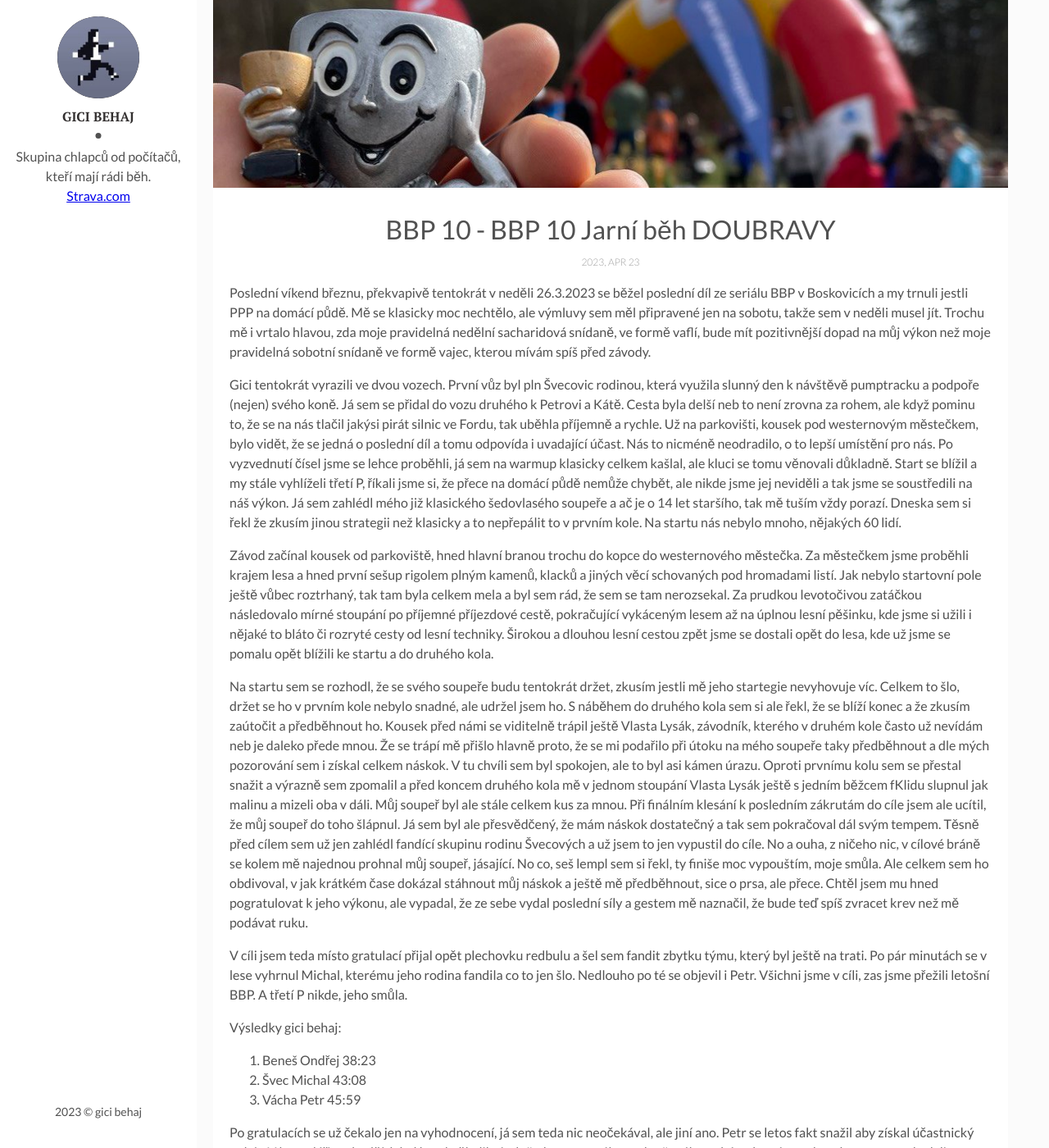
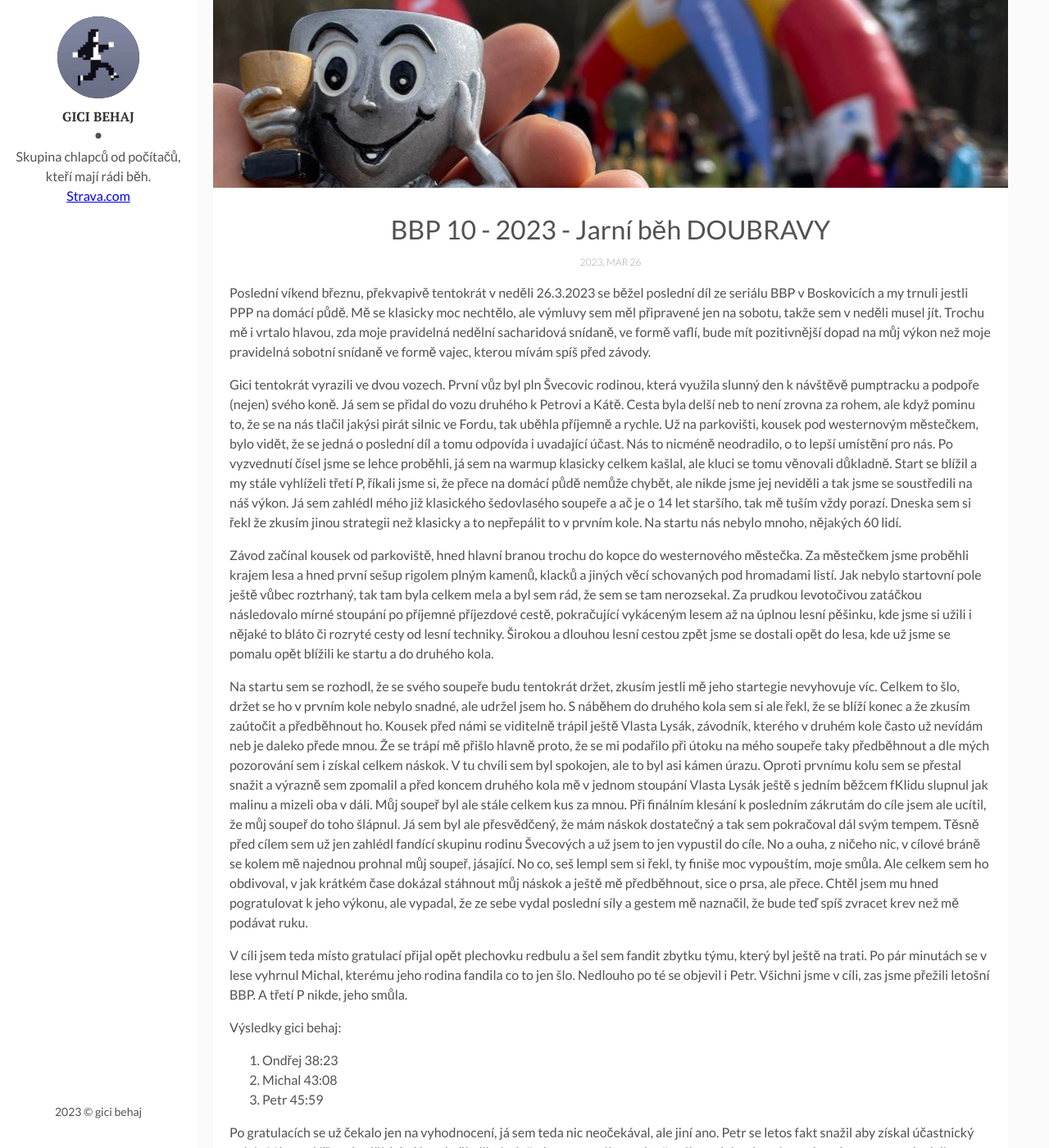
Before and after one commit to michalsvec/gicibehaj, a Jekyll site: the page built from _posts/2023-04-23-bbp-10-jarni-beh-doubravy.markdown, in a window 1280 px wide and 1400 px high, scrolled down 291 px. Shown: the whole window at 82% size. Built offline with Jekyll 4.4.1, drawn with Linux system fonts in a browser that asks for light colours.

Commit message:
typo-and-new-date

```diff
--- a/_posts/2023-04-23-bbp-10-jarni-beh-doubravy.markdown
+++ b/_posts/2023-04-23-bbp-10-jarni-beh-doubravy.markdown
@@ -1,8 +1,8 @@
 ---
 layout: post
-title: BBP 10 - BBP 10 Jarní běh DOUBRAVY
-date: 2023-04-23 22:00:00
-description: BBP 10 - BBP 10 Jarní běh DOUBRAVY
+title: BBP 10 - 2023 - Jarní běh DOUBRAVY
+date: 2023-03-26 22:00:00
+description: BBP 10 Jarní běh DOUBRAVY
 img: boskovice-2023.jpg
 tags: [běh, BBP]
 author: Ondra
@@ -19,9 +19,9 @@ V cíli jsem teda místo gratulací přijal opět plechovku redbulu a šel sem f
 
 Výsledky gici behaj:
 
-12. Beneš Ondřej	38:23
-31. Švec Michal 	43:08
-39. Vácha Petr		45:59
+12. Ondřej	38:23
+31. Michal 	43:08
+39. Petr	45:59
 
 Po gratulacích se už čekalo jen na vyhodnocení, já sem teda nic neočekával, ale jiní ano. Petr se letos fakt snažil aby získal účastnický pohár. V kanceláři rozhodčích byl hned několikrát dožadovat se svého zaslouženého poháru, který mu ale nakonec opravdu dali a věřím, že podobně jak můj loňský účastnický pohár dostal prominetní místo, aby jej každý viděl. Dík všem za účast, dík klukům, že mě dokopali aspoň na pár závodů a kdo ví, třeba na podzim zas BBP.
 
```
